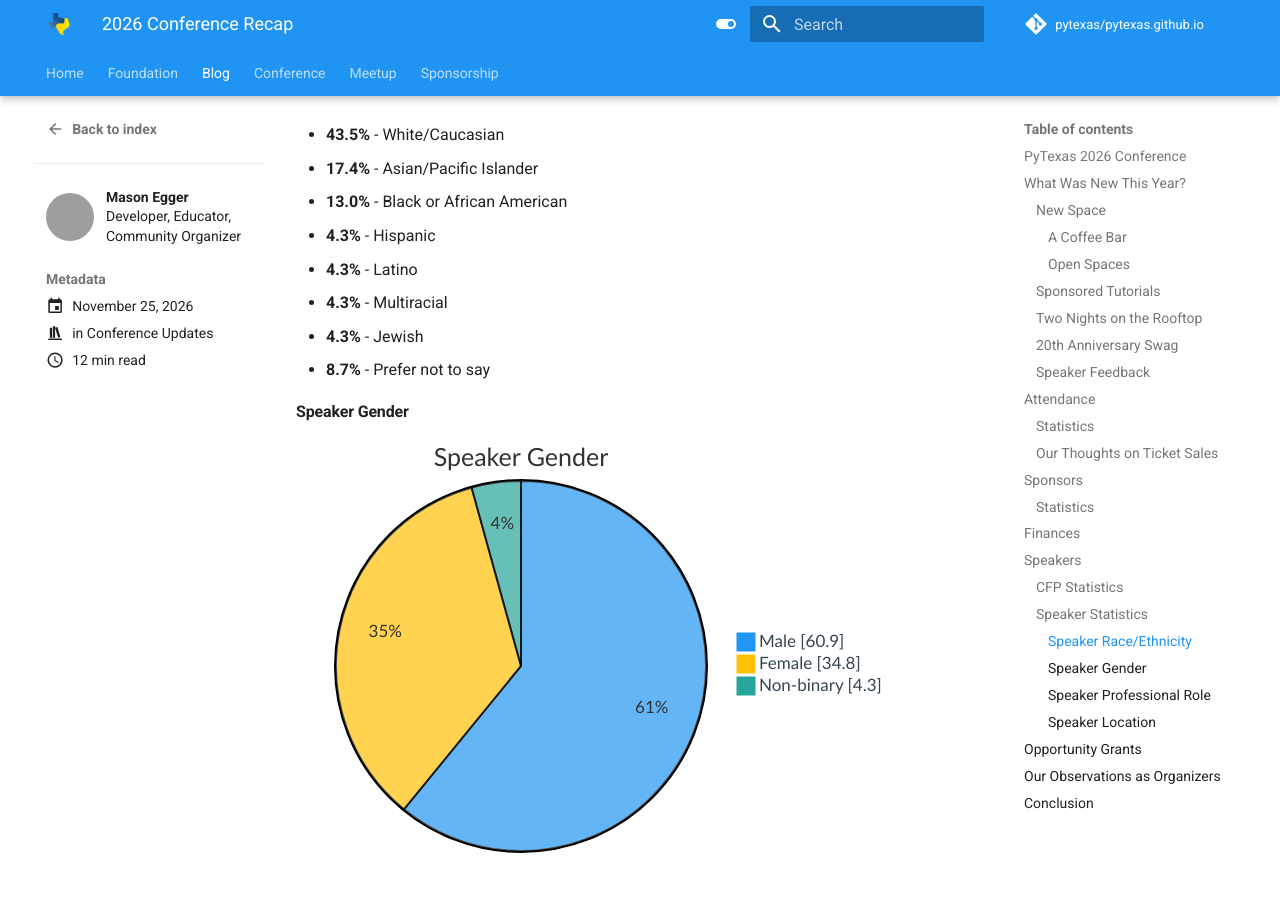
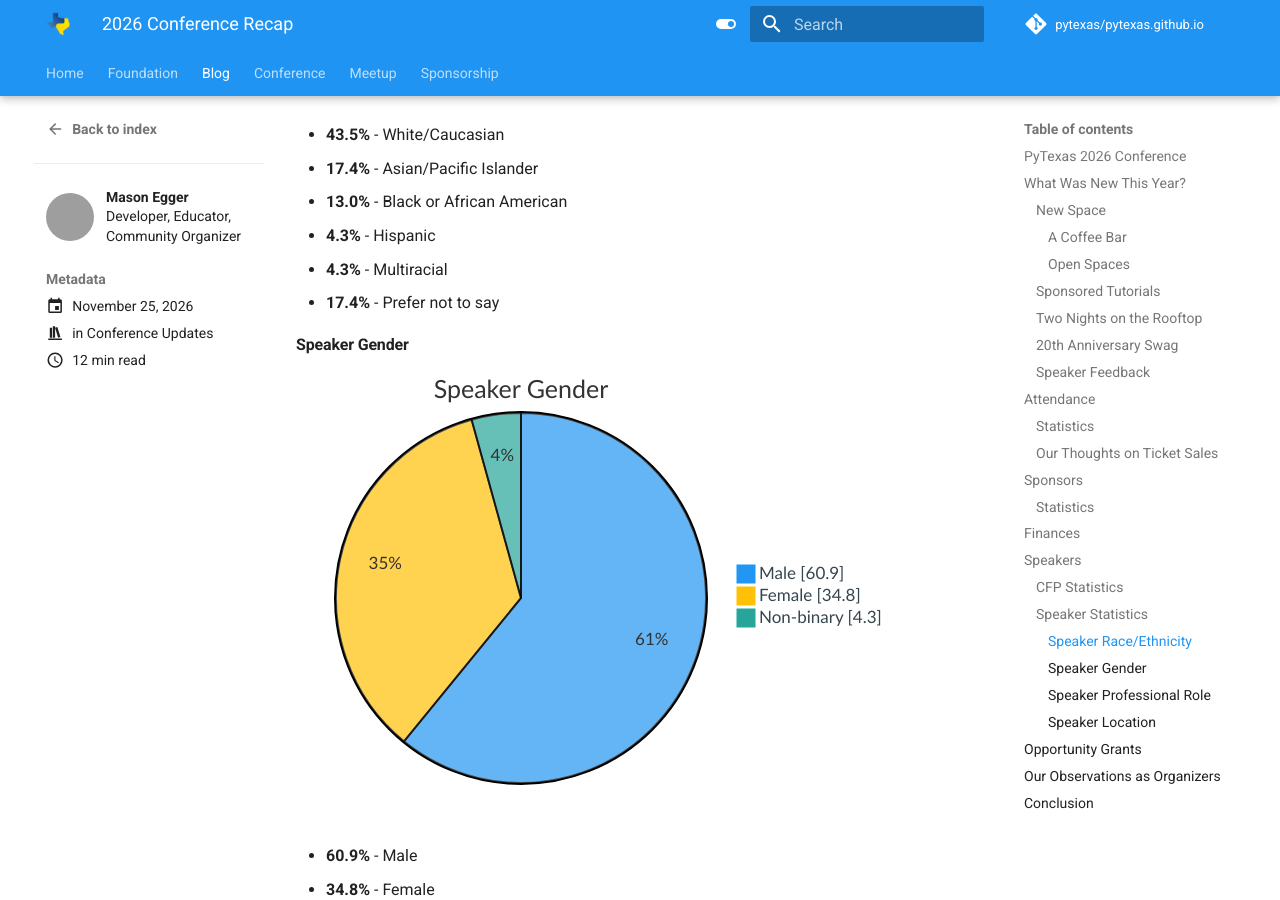
Before and after one commit to pytexas/pytexas.github.io, an MkDocs documentation site: the page built from docs/blog/posts/2026-conference-recap.md, in a window 1280 px wide and 900 px high, scrolled down 9833 px. Built offline with MkDocs 1.6.1 and Material for MkDocs 9.7.7, drawn with Linux system fonts in a browser that asks for light colours; comment, search, counter and statistics services are not loaded; grey boxes are pictures that could not be loaded.

Commit message:
Update speaker race chart categories

````diff
--- a/docs/blog/posts/2026-conference-recap.md
+++ b/docs/blog/posts/2026-conference-recap.md
@@ -329,20 +329,16 @@ pie showData
     "Asian/Pacific Islander": 17.4
     "Black or African American": 13.0
     "Hispanic": 4.3
-    "Latino": 4.3
     "Multiracial": 4.3
-    "Jewish": 4.3
-    "Prefer not to say": 8.7
+    "Prefer not to say": 17.4
 ```
 
 * **43.5%** - White/Caucasian
 * **17.4%** - Asian/Pacific Islander
 * **13.0%** - Black or African American
 * **4.3%** - Hispanic
-* **4.3%** - Latino
 * **4.3%** - Multiracial
-* **4.3%** - Jewish
-* **8.7%** - Prefer not to say
+* **17.4%** - Prefer not to say
 
 #### Speaker Gender
 
````
